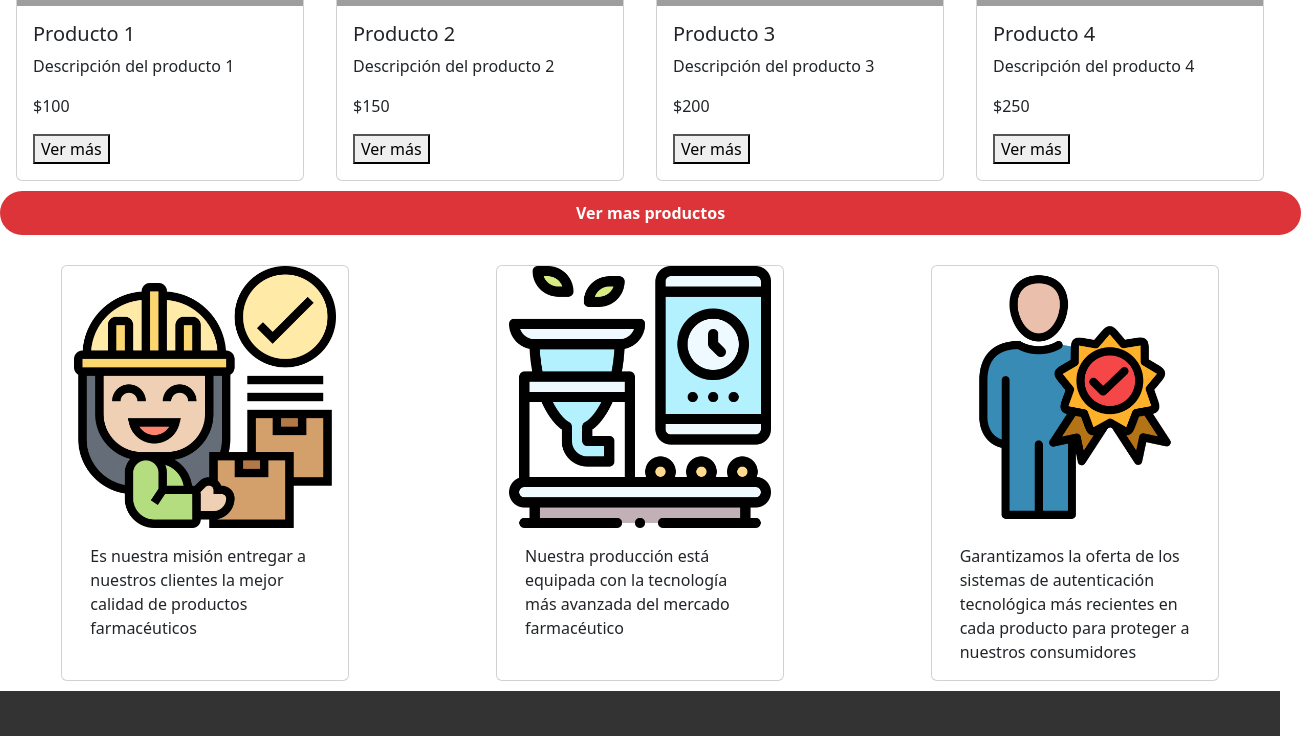
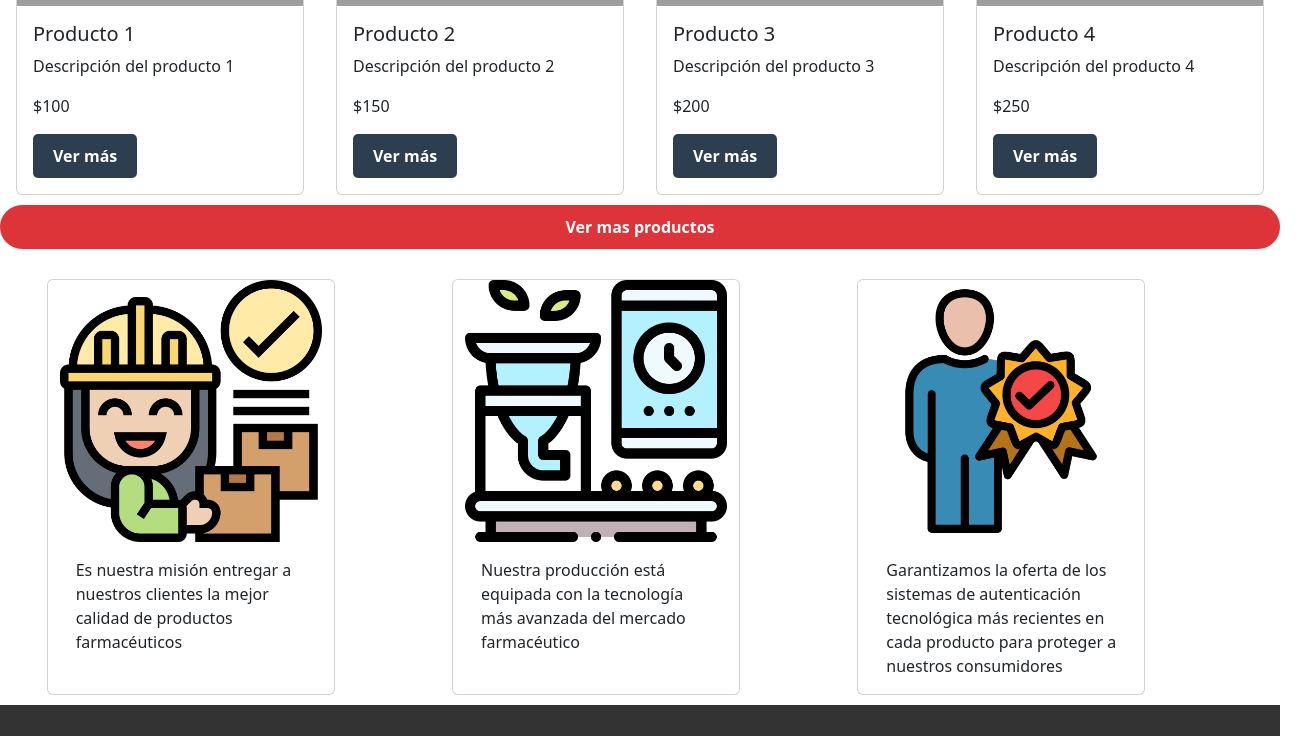
Before and after one commit to JonaPierini/gymApp, a React (Vite) app: page / in a window 1280 px wide. Shown: the part 760-1496 px from the top of the page, 1301 px wide, since content can reach past the window. Built offline with nearby package versions, Linux system fonts and the light colour scheme; grey boxes are pictures that could not be loaded.

Commit message:
Updated ProductList; fixed horizontal scroll issue.

```diff
--- a/src/components/Footer/Footer.jsx
+++ b/src/components/Footer/Footer.jsx
@@ -25,7 +25,7 @@ export const Footer = () => {
         <p>Contactese por WhatsApp</p>
         <a href="https://web.whatsapp.com/send?phone=3412136742" target="blank">
           <img
-            src="https://www.pngfind.com/pngs/m/49-494185_logo-whatsapp-png-whatsapp-logo-png-transparent-png.png"
+            src="http://logo-logos.com/2016/10/WhatsApp_logo_icon.png"
             alt="WhatsApp"
             className="img_wsp"
           />
--- a/src/components/Products/ProductItem.jsx
+++ b/src/components/Products/ProductItem.jsx
@@ -20,7 +20,7 @@ export const ProductItem = ({ product }) => {
         <h5 className="card-title">{product.name}</h5>
         <p className="card-text">{product.description}</p>
         <p className="card-text">${product.price}</p>
-        <button onClick={handleNavigate}>Ver más</button>
+        <button className="expand-btn"onClick={handleNavigate}>Ver más</button>
       </div>
     </div>
   );
--- a/src/components/Products/ProductList.css
+++ b/src/components/Products/ProductList.css
@@ -1,6 +1,6 @@
 .button-style {
-    display: inline-block;
-    padding: 10px 45%;
+    display: flex;
+    padding: 10px 20px;
     border-radius: 25px;
     background-color: #DC3439; /*Color que combine! */
     color: white;
@@ -10,10 +10,19 @@
     text-align: center;
     transition: background-color 0.3s;
     white-space: nowrap;
+    justify-content: center;
+
 }
 
 .button-style:hover {
     background-color: #284AB0; /* Color de fondo ligeramente más oscuro al pasar el mouse */
+}
+
+.button-container {
+    display: flex;
+    justify-content: center;
+    align-items: center;
+    height: 100vh;
 }
 
 .row{
@@ -21,5 +30,28 @@
     justify-content: space-around; /* Esto separará las tarjetas uniformemente */
     margin-top: 30px;
     margin-bottom: 10px;
+    max-width:95%;
 
 }
+.expand-btn {
+    display: inline-block;
+    padding: 10px 20px;
+    background-color: #2C3E50; /* Color de fondo azul oscuro */
+    color: #FFF;               /* Color de texto blanco */
+    border: none;              /* Sin borde */
+    border-radius: 5px;        /* Esquinas redondeadas */
+    font-weight: bold;         /* Texto en negrita */
+    text-align: center;
+    cursor: pointer;           /* Cambiar el cursor a mano al pasar el ratón */
+    text-decoration: none;     /* Sin subrayado */
+    transition: background-color 0.3s, transform 0.3s; /* Transición suave para el fondo y transformación */
+}
+.expand-btn:hover {
+    background-color: #3498DB; /* Cambiar color de fondo al pasar el ratón */
+    transform: scale(1.05);    /* Aumentar un poco el tamaño al pasar el ratón */
+}
+
+/* Efecto active para el botón */
+.expand-btn:active {
+    transform: scale(0.95);    /* Disminuir un poco el tamaño al hacer clic */
+}
```
